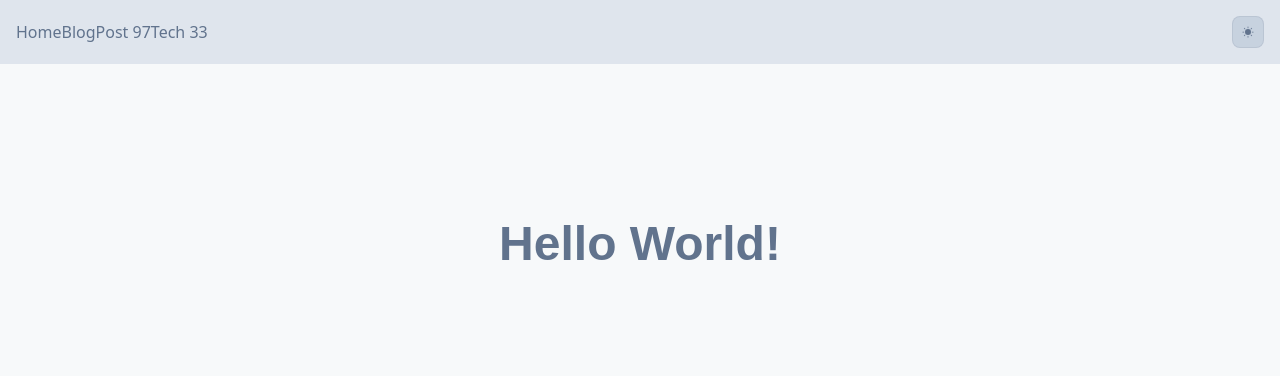
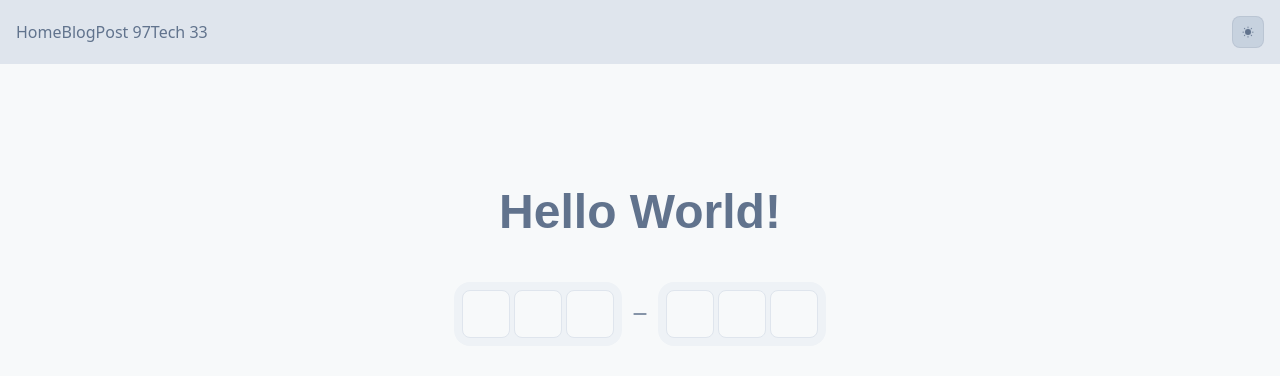
Before and after one commit to lorenzoferrante97/frontend-template, a Next.js app: page / in a window 1280 px wide. Shown: the top 376 px of the page. Built offline with nearby package versions, Linux system fonts and the light colour scheme; a web font is replaced by a local one.

Commit message:
add: input otp

```diff
--- a/app/components/ui/input-otp.jsx
+++ b/app/components/ui/input-otp.jsx
@@ -1,73 +1,74 @@
 "use client"
 
-import * as React from "react"
 import { OTPInput, OTPInputContext } from "input-otp"
 import { MinusIcon } from "lucide-react"
+import { useContext } from "react"
 
 import { cn } from "@/lib/utils"
 
-function InputOTP({
-  className,
-  containerClassName,
-  ...props
-}) {
+const inputOtpStyle = {
+  group: "p-2 rounded-lg bg-base-200 perfect-center gap-1",
+  slot: "focus-state data-[active=true]:ring-2 data-[active=true]:not-dark:shadow-md data-[active=true]:not-dark:shadow-base-content/10 bg-base-100 dark:bg-base-300 border dark:border-custom-neutral-soft border-base-300 size-10 lg:size-12 font-body-l-big rounded-md text-base-soft-content",
+  fakeCaret: "bg-base-soft-content rounded-full h-4 w-[2px]",
+}
+
+// - INPUT OTP ROOT ------------------------------------------------------
+function InputOTP({ className, containerClassName, ...props }) {
   return (
     <OTPInput
-      data-slot="input-otp"
+      className={cn("disabled:cursor-not-allowed", className)}
       containerClassName={cn("flex items-center gap-2 has-disabled:opacity-50", containerClassName)}
-      className={cn("disabled:cursor-not-allowed", className)}
-      {...props} />
-  );
+      data-slot='input-otp'
+      {...props}
+    />
+  )
 }
 
-function InputOTPGroup({
-  className,
-  ...props
-}) {
+// - INPUT OTP GROUP ------------------------------------------------------
+function InputOTPGroup({ className, ...props }) {
   return (
     <div
-      data-slot="input-otp-group"
-      className={cn("flex items-center", className)}
-      {...props} />
-  );
+      className={cn(`${inputOtpStyle.group}`, className)}
+      data-slot='input-otp-group'
+      {...props}
+    />
+  )
 }
 
-function InputOTPSlot({
-  index,
-  className,
-  ...props
-}) {
-  const inputOTPContext = React.useContext(OTPInputContext)
+// - INPUT OTP SLOT ------------------------------------------------------
+function InputOTPSlot({ index, className, ...props }) {
+  const inputOTPContext = useContext(OTPInputContext)
   const { char, hasFakeCaret, isActive } = inputOTPContext?.slots[index] ?? {}
 
   return (
     <div
-      data-slot="input-otp-slot"
-      data-active={isActive}
       className={cn(
-        "data-[active=true]:border-ring data-[active=true]:ring-ring/50 data-[active=true]:aria-invalid:ring-destructive/20 dark:data-[active=true]:aria-invalid:ring-destructive/40 aria-invalid:border-destructive data-[active=true]:aria-invalid:border-destructive dark:bg-input/30 border-input relative flex h-9 w-9 items-center justify-center border-y border-r text-sm shadow-xs transition-all outline-none first:rounded-l-md first:border-l last:rounded-r-md data-[active=true]:z-10 data-[active=true]:ring-[3px]",
+        `data-[active=true]:aria-invalid:ring-custom-error aria-invalid:border-custom-error-soft data-[active=true]:aria-invalid:border-custom-error relative perfect-center transition-all outline-none data-[active=true]:z-10 ${inputOtpStyle.slot}`,
         className
       )}
+      data-active={isActive}
+      data-slot='input-otp-slot'
       {...props}>
       {char}
       {hasFakeCaret && (
-        <div
-          className="pointer-events-none absolute inset-0 flex items-center justify-center">
-          <div className="animate-caret-blink bg-foreground h-4 w-px duration-1000" />
+        <div className='pointer-events-none absolute inset-0 perfect-center'>
+          <div className={`animate-caret-blink duration-1000 ${inputOtpStyle.fakeCaret}`} />
         </div>
       )}
     </div>
-  );
+  )
 }
 
-function InputOTPSeparator({
-  ...props
-}) {
+// - INPUT OTP SEPARATOR ------------------------------------------------------
+function InputOTPSeparator({ ...props }) {
   return (
-    <div data-slot="input-otp-separator" role="separator" {...props}>
-      <MinusIcon />
+    // biome-ignore lint/a11y/useFocusableInteractive: separator
+    // biome-ignore lint/a11y/useSemanticElements: custom separator
+    // biome-ignore lint/a11y/useAriaPropsForRole: custom separator
+    <div data-slot='input-otp-separator' role='separator' {...props}>
+      <MinusIcon className='text-base-soft-content' size={20} strokeWidth={2} />
     </div>
-  );
+  )
 }
 
 export { InputOTP, InputOTPGroup, InputOTPSlot, InputOTPSeparator }
--- a/app/page.jsx
+++ b/app/page.jsx
@@ -78,6 +78,13 @@
 // } from "@/app/components/ui/hover-card";
 
 // import { Input } from "@/app/components/ui/input"
+
+import {
+  InputOTP,
+  InputOTPGroup,
+  InputOTPSeparator,
+  InputOTPSlot,
+} from "@/app/components/ui/input-otp"
 
 export default function Home() {
   return (
@@ -265,6 +272,21 @@ export default function Home() {
           <Input placeholder='Scrivi qui...' type='text' />
         </div> */}
 
+        {/* - Input OTP ----------------------------- */}
+        <InputOTP maxLength={6}>
+          <InputOTPGroup>
+            <InputOTPSlot index={0} />
+            <InputOTPSlot index={1} />
+            <InputOTPSlot index={2} />
+          </InputOTPGroup>
+          <InputOTPSeparator />
+          <InputOTPGroup>
+            <InputOTPSlot index={3} />
+            <InputOTPSlot index={4} />
+            <InputOTPSlot index={5} />
+          </InputOTPGroup>
+        </InputOTP>
+
         {/* - LOCAL IMG ---------------------------------------------------------------------- */}
 
         {/* local image */}
```
